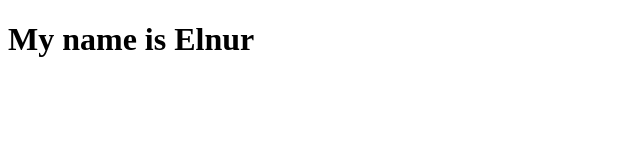
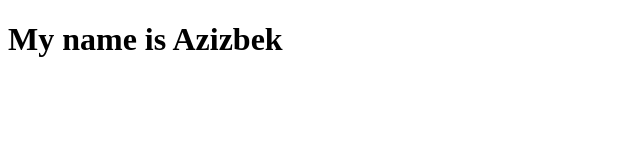
Before and after one commit to elnurdev/something, a plain HTML site: page index.html in a window 1280 px wide. Shown: the full height of the page, 0-640 px from the left. Drawn offline with Linux system fonts and the light colour scheme.

Commit message:
feat: change h1

```diff
--- a/index.html
+++ b/index.html
@@ -7,6 +7,6 @@
     <title>Document</title>
 </head>
 <body>
-    <h1>My name is Elnur</h1>
+    <h1>My name is Azizbek</h1>
 </body>
 </html>
```
